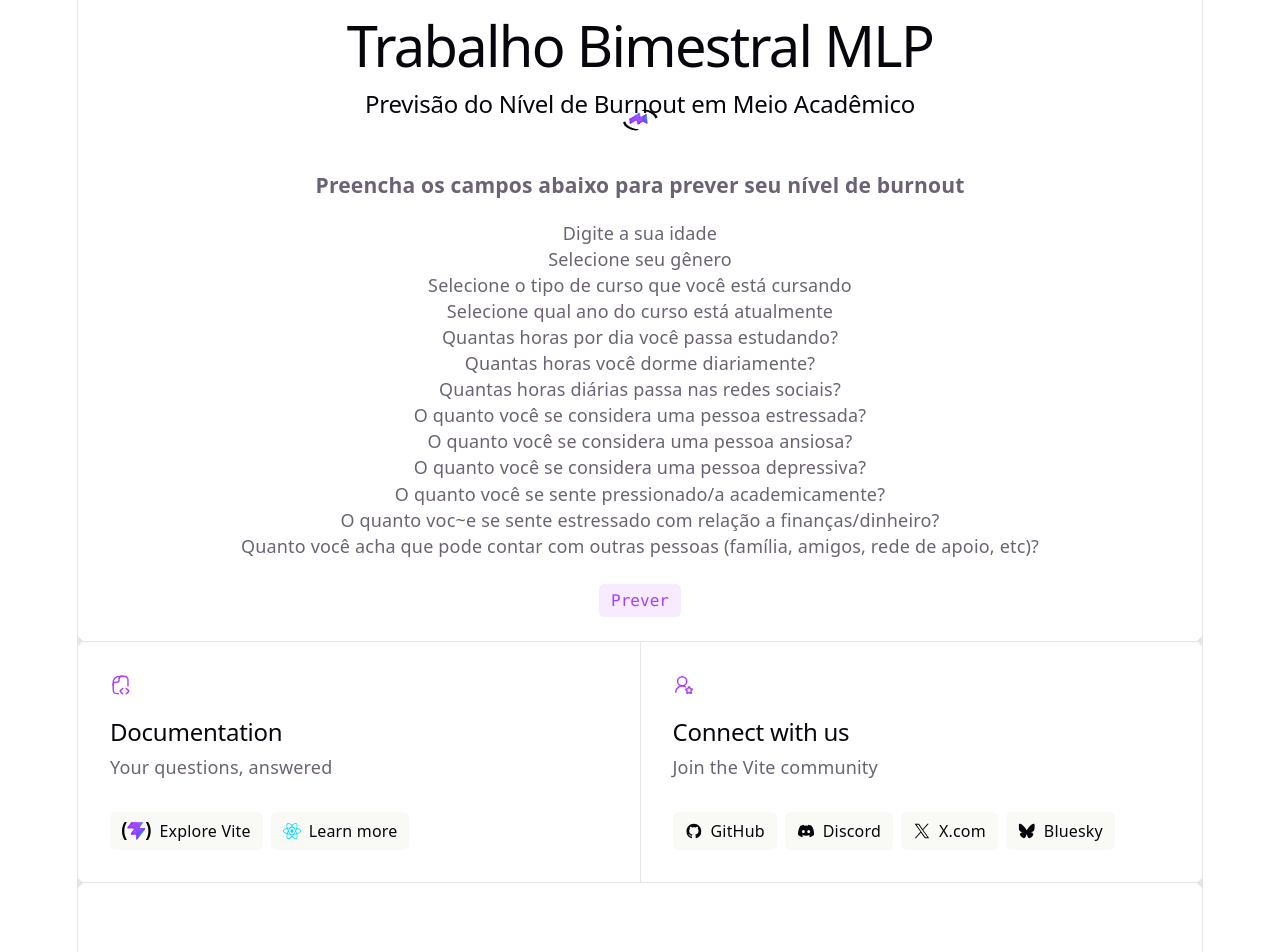
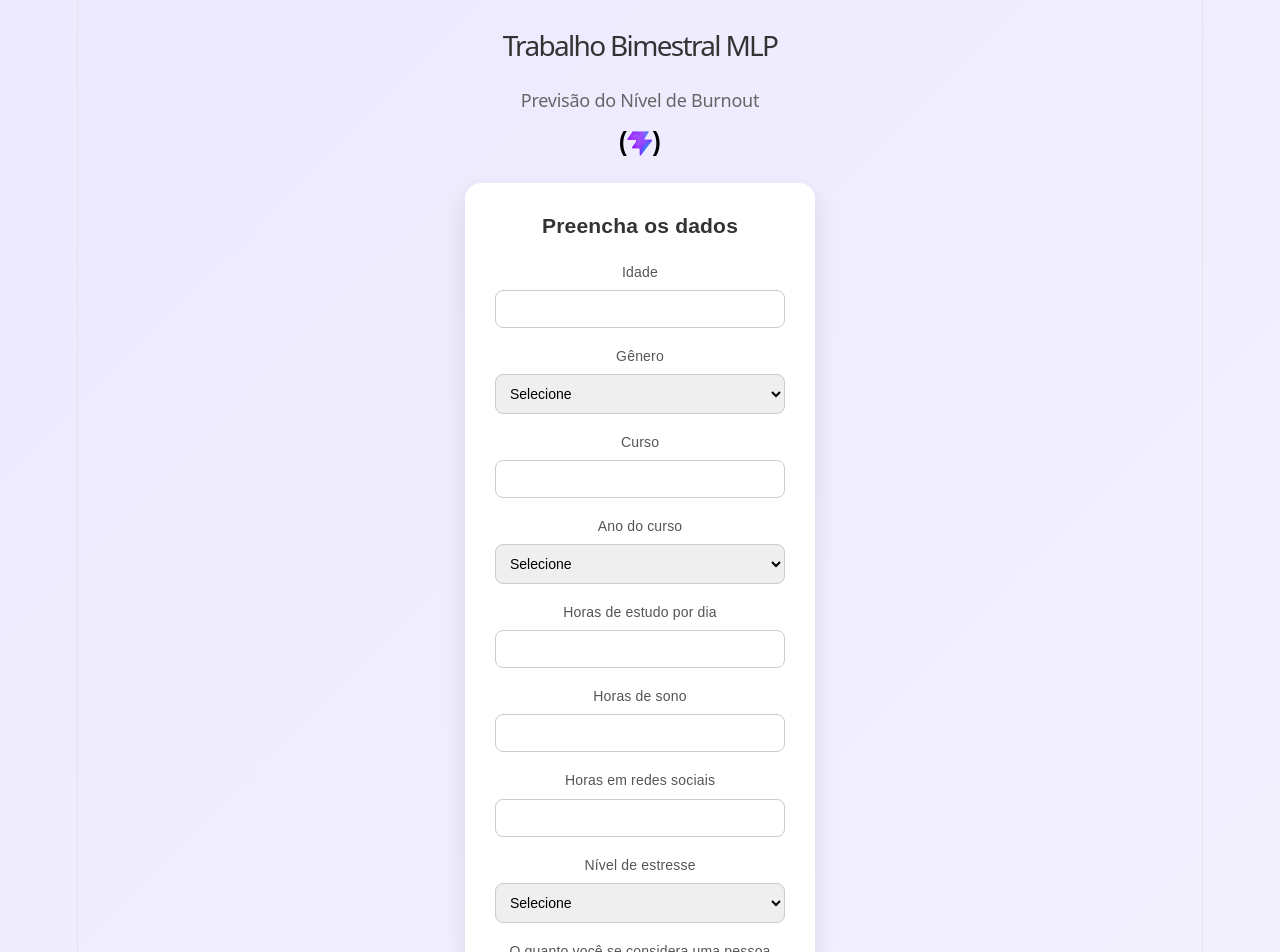
Before and after one commit to AriCampos18/MLP-De-Classificacao-De-Nivel-De-Burnout-Com-Interface, a React (Vite) app in the folder interface/: page / in a window 1280 px wide. Shown: the top 952 px of the page. Built offline with nearby package versions, Linux system fonts and the light colour scheme.

Commit message:
arrumando a interface

```diff
--- a/interface/src/App.css
+++ b/interface/src/App.css
@@ -1,184 +1,119 @@
-.counter {
-  font-size: 16px;
-  padding: 5px 10px;
-  border-radius: 5px;
-  color: var(--accent);
-  background: var(--accent-bg);
-  border: 2px solid transparent;
-  transition: border-color 0.3s;
-  margin-bottom: 24px;
-
-  &:hover {
-    border-color: var(--accent-border);
-  }
-  &:focus-visible {
-    outline: 2px solid var(--accent);
-    outline-offset: 2px;
-  }
+/* RESET BÁSICO */
+* {
+  margin: 0;
+  padding: 0;
+  box-sizing: border-box;
 }
 
-.hero {
-  position: relative;
-
-  .base,
-  .framework,
-  .vite {
-    inset-inline: 0;
-    margin: 0 auto;
-  }
-
-  .base {
-    width: 170px;
-    position: relative;
-    z-index: 0;
-  }
-
-  .framework,
-  .vite {
-    position: absolute;
-  }
-
-  .framework {
-    z-index: 1;
-    top: 34px;
-    height: 28px;
-    transform: perspective(2000px) rotateZ(300deg) rotateX(44deg) rotateY(39deg)
-      scale(1.4);
-  }
-
-  .vite {
-    z-index: 0;
-    top: 107px;
-    height: 26px;
-    width: auto;
-    transform: perspective(2000px) rotateZ(300deg) rotateX(40deg) rotateY(39deg)
-      scale(0.8);
-  }
+/* FUNDO DA PÁGINA */
+body {
+  font-family: Arial, sans-serif;
+  background: linear-gradient(135deg, #ede9fe, #f5f3ff);
 }
 
+/* CENTRALIZA TUDO */
 #center {
   display: flex;
   flex-direction: column;
-  gap: 25px;
-  place-content: center;
-  place-items: center;
-  flex-grow: 1;
+  align-items: center;
+  justify-content: center;
+  min-height: 100vh;
+  gap: 20px;
+}
 
-  @media (max-width: 1024px) {
-    padding: 32px 20px 24px;
-    gap: 18px;
+/* HERO (TÍTULO) */
+.hero {
+  text-align: center;
+}
+
+.hero h1 {
+  font-size: 28px;
+  color: #333;
+}
+
+.hero h2 {
+  font-size: 18px;
+  color: #666;
+  margin-bottom: 10px;
+}
+
+.hero .vite {
+  width: 40px;
+  margin-top: 10px;
+}
+
+/* CARD DO FORMULÁRIO */
+.form-container {
+  background: #ffffff;
+  padding: 30px;
+  border-radius: 16px;
+  width: 350px;
+  box-shadow: 0 10px 25px rgba(0, 0, 0, 0.1);
+}
+
+/* TÍTULO DO FORM */
+.form-container h3 {
+  text-align: center;
+  margin-bottom: 20px;
+  color: #333;
+}
+
+/* GRUPOS DE INPUT */
+.form-group {
+  display: flex;
+  flex-direction: column;
+  margin-bottom: 15px;
+}
+
+/* LABEL */
+.form-group label {
+  font-size: 14px;
+  margin-bottom: 5px;
+  color: #555;
+}
+
+/* INPUTS E SELECT */
+input,
+select {
+  padding: 10px;
+  border-radius: 8px;
+  border: 1px solid #ccc;
+  font-size: 14px;
+  transition: 0.2s;
+}
+
+/* FOCO BONITO */
+input:focus,
+select:focus {
+  border-color: #7c3aed;
+  outline: none;
+  box-shadow: 0 0 0 2px rgba(124, 58, 237, 0.2);
+}
+
+/* BOTÃO PRINCIPAL */
+.btn-primary {
+  width: 100%;
+  padding: 12px;
+  margin-top: 10px;
+  border: none;
+  border-radius: 10px;
+  background: #7c3aed;
+  color: white;
+  font-size: 16px;
+  cursor: pointer;
+  transition: 0.3s;
+}
+
+/* HOVER DO BOTÃO */
+.btn-primary:hover {
+  background: #6d28d9;
+  transform: scale(1.03);
+}
+
+/* RESPONSIVIDADE */
+@media (max-width: 400px) {
+  .form-container {
+    width: 90%;
+    padding: 20px;
   }
 }
-
-#next-steps {
-  display: flex;
-  border-top: 1px solid var(--border);
-  text-align: left;
-
-  & > div {
-    flex: 1 1 0;
-    padding: 32px;
-    @media (max-width: 1024px) {
-      padding: 24px 20px;
-    }
-  }
-
-  .icon {
-    margin-bottom: 16px;
-    width: 22px;
-    height: 22px;
-  }
-
-  @media (max-width: 1024px) {
-    flex-direction: column;
-    text-align: center;
-  }
-}
-
-#docs {
-  border-right: 1px solid var(--border);
-
-  @media (max-width: 1024px) {
-    border-right: none;
-    border-bottom: 1px solid var(--border);
-  }
-}
-
-#next-steps ul {
-  list-style: none;
-  padding: 0;
-  display: flex;
-  gap: 8px;
-  margin: 32px 0 0;
-
-  .logo {
-    height: 18px;
-  }
-
-  a {
-    color: var(--text-h);
-    font-size: 16px;
-    border-radius: 6px;
-    background: var(--social-bg);
-    display: flex;
-    padding: 6px 12px;
-    align-items: center;
-    gap: 8px;
-    text-decoration: none;
-    transition: box-shadow 0.3s;
-
-    &:hover {
-      box-shadow: var(--shadow);
-    }
-    .button-icon {
-      height: 18px;
-      width: 18px;
-    }
-  }
-
-  @media (max-width: 1024px) {
-    margin-top: 20px;
-    flex-wrap: wrap;
-    justify-content: center;
-
-    li {
-      flex: 1 1 calc(50% - 8px);
-    }
-
-    a {
-      width: 100%;
-      justify-content: center;
-      box-sizing: border-box;
-    }
-  }
-}
-
-#spacer {
-  height: 88px;
-  border-top: 1px solid var(--border);
-  @media (max-width: 1024px) {
-    height: 48px;
-  }
-}
-
-.ticks {
-  position: relative;
-  width: 100%;
-
-  &::before,
-  &::after {
-    content: '';
-    position: absolute;
-    top: -4.5px;
-    border: 5px solid transparent;
-  }
-
-  &::before {
-    left: 0;
-    border-left-color: var(--border);
-  }
-  &::after {
-    right: 0;
-    border-right-color: var(--border);
-  }
-}
--- a/interface/src/App.jsx
+++ b/interface/src/App.jsx
@@ -1,158 +1,165 @@
 import { useState } from 'react'
-import reactLogo from './assets/react.svg'
 import viteLogo from './assets/vite.svg'
-import heroImg from './assets/hero.png'
 import './App.css'
 
 function App() {
+  const [idade, setIdade] = useState("")
+  const [genero, setGenero] = useState("")
+  const [curso, setCurso] = useState("")
+  const [anoCurso, setAnoCurso] = useState("")
+  const [horasEstud, setHorasEstud] = useState("")
+  const [horasDorme, setHorasDorme] = useState("")
+  const [horasRedes, setHorasRedes] = useState("")
+  const [estressada, setEstressada] = useState("")
+  const [ansiedade, setAnsiedade] = useState("")
+  const [depressao, setDepressao] = useState("")
+  const [pressaoAcademica, setPressaoAcademica] = useState("")
+  const [estresseFinanceiro, setEstresseFinanceiro] = useState("")
+  const [suporteSocial, setSuporteSocial] = useState("")
+
+  function handleSubmit() {
+
+    if (!idade || !genero || !curso || !anoCurso || !horasEstud || !horasDorme || !horasRedes || !estressada ||
+      !ansiedade || !ansiedade || !depressao || !pressaoAcademica || !estresseFinanceiro || !suporteSocial)
+      return console.log("ERRO: Preeencha todos os campos corretamente!!!!");
+
+
+    if (idade < 0 || idade > 200)
+      return console.log("ERRO: Idade Invalida!!!!");
+
+    if (ansiedade < 0 || ansiedade > 10)
+      return console.log("ERRO: Nivel de Ansiedade Invalida!!!! Procure um Terapeuta!!!!");
+
+    if (depressao < 0 || depressao > 10)
+      return console.log("ERRO: Nivel de Depressão Invalida!!!! Procure um Terapeuta!!!!");
+
+    if (pressaoAcademica < 0 || pressaoAcademica > 10)
+      return console.log("ERRO: Nivel de Pressão Acadêmica Invalida!!!! Procure um Terapeuta!!!!");
+
+    if (estresseFinanceiro < 0 || estresseFinanceiro > 10)
+      return console.log("ERRO: Nivel de Estresse Financeiro Invalido!!!! Procure um Terapeuta!!!!");
+
+    if (suporteSocial < 0 || suporteSocial > 10)
+      return console.log("ERRO: Nivel de Suporte Social Invalido!!!! Procure um Terapeuta!!!!");
+
+    const dados = {
+      age: idade,
+      gender: genero,
+      course: curso,
+      year: anoCurso,
+      daily_study_hours: horasEstud,
+      daily_sleep_hours: horasDorme,
+      screen_time_hours: horasRedes,
+      stress_level: estressada,
+      anxiety_score: ansiedade,
+      depression_score: depressao,
+      academic_pressure_score: pressaoAcademica,
+      financial_stress_score: estresseFinanceiro,
+      social_support_score: suporteSocial
+    }
+
+    console.log("Dados enviados:", dados)
+  }
 
   return (
-    <>
     <section id="center">
+      {/* HERO */}
       <div className="hero">
         <h1>Trabalho Bimestral MLP</h1>
-          <h2>Previsão do Nível de Burnout em Meio Acadêmico</h2>
+        <h2>Previsão do Nível de Burnout</h2>
         <img src={viteLogo} className="vite" alt="Vite logo" />
       </div>
-        <div>
-          <h3>Preencha os campos abaixo para prever seu nível de burnout</h3>
-          <p>
-            Digite a sua idade
-          </p>
-           <p>
-            Selecione seu gênero
-          </p>
-          <p>
-            Selecione o tipo de curso que você está cursando
-          </p>
-          <p>
-            Selecione qual ano do curso está atualmente
-          </p>
-          <p>
-            Quantas horas por dia você passa estudando?
-          </p>
-          <p>
-            Quantas horas você dorme diariamente?
-          </p>
-          <p>
-            Quantas horas diárias passa nas redes sociais?
-          </p>
-          <p>
-            O quanto você se considera uma pessoa estressada?
-          </p>
-          <p>
-            O quanto você se considera uma pessoa ansiosa?
-          </p>
-          <p>
-            O quanto você se considera uma pessoa depressiva?
-          </p>
-          <p>
-            O quanto você se sente pressionado/a academicamente?
-          </p>
-          <p>
-            O quanto voc~e se sente estressado com relação a finanças/dinheiro?
-          </p>
-          <p>
-            Quanto você acha que pode contar com outras pessoas (família, amigos, rede de apoio, etc)?
-          </p>
-          <p>
 
-          </p>
+      {/* FORMULÁRIO */}
+      <div className="form-container">
+        <h3>Preencha os dados</h3>
+
+        <div className="form-group">
+          <label>Idade</label>
+          <input value={idade} onChange={(e) => setIdade(e.target.value)} />
         </div>
-        <button
-          className="counter"
-          onClick={() => setCount((count) => count + 1)}
-        >
+
+        <div className="form-group">
+          <label>Gênero</label>
+          <select value={genero} onChange={(e) => setGenero(e.target.value)}>
+            <option value="">Selecione</option>
+            <option value="Female">Feminino</option>
+            <option value="Male">Masculino</option>
+            <option value="Other">Outro</option>
+          </select>
+        </div>
+
+        <div className="form-group">
+          <label>Curso</label>
+          <input value={curso} onChange={(e) => setCurso(e.target.value)} />
+        </div>
+
+        <div className="form-group">
+          <label>Ano do curso</label>
+          <select value={anoCurso} onChange={(e) => setAnoCurso(e.target.value)}>
+            <option value="">Selecione</option>
+            <option value="1st">1º Ano</option>
+            <option value="2nd">2º Ano</option>
+            <option value="3rd">3º Ano</option>
+            <option value="4th">4º Ano</option>
+          </select>
+        </div>
+
+        <div className="form-group">
+          <label>Horas de estudo por dia</label>
+          <input value={horasEstud} onChange={(e) => setHorasEstud(e.target.value)} />
+        </div>
+
+        <div className="form-group">
+          <label>Horas de sono</label>
+          <input value={horasDorme} onChange={(e) => setHorasDorme(e.target.value)} />
+        </div>
+
+        <div className="form-group">
+          <label>Horas em redes sociais</label>
+          <input value={horasRedes} onChange={(e) => setHorasRedes(e.target.value)} />
+        </div>
+
+        <div className="form-group">
+          <label>Nível de estresse</label>
+          <select value={estressada} onChange={(e) => setEstressada(e.target.value)}>
+            <option value="">Selecione</option>
+            <option value="Low">Baixo</option>
+            <option value="Medium">Médio</option>
+            <option value="High">Alto</option>
+          </select>
+        </div>
+
+        <div className="form-group">
+          <label>O quanto você se considera uma pessoa ansiedade? (0-10)</label>
+          <input value={ansiedade} onChange={(e) => setAnsiedade(e.target.value)} />
+        </div>
+
+        <div className="form-group">
+          <label>O quanto você se considera uma pessoa depressao? (0-10)</label>
+          <input value={depressao} onChange={(e) => setDepressao(e.target.value)} />
+        </div>
+
+        <div className="form-group">
+          <label>O quanto você se sente pressionado/a academicamente? (0-10)</label>
+          <input value={pressaoAcademica} onChange={(e) => setPressaoAcademica(e.target.value)} />
+        </div>
+
+        <div className="form-group">
+          <label>O quanto você se sente estressado com relação a finanças/dinheiro? (0-10)</label>
+          <input value={estresseFinanceiro} onChange={(e) => setEstresseFinanceiro(e.target.value)} />
+        </div>
+
+        <div className="form-group">
+          <label>Quanto você acha que pode contar com outras pessoas (família, amigos, rede de apoio, etc)? (0-10)</label>
+          <input value={suporteSocial} onChange={(e) => setSuporteSocial(e.target.value)} />
+        </div>
+
+        <button className="btn-primary" onClick={handleSubmit}>
           Prever
         </button>
-      </section>
-
-      <div className="ticks"></div>
-
-      <section id="next-steps">
-        <div id="docs">
-          <svg className="icon" role="presentation" aria-hidden="true">
-            <use href="/icons.svg#documentation-icon"></use>
-          </svg>
-          <h2>Documentation</h2>
-          <p>Your questions, answered</p>
-          <ul>
-            <li>
-              <a href="https://vite.dev/" target="_blank">
-                <img className="logo" src={viteLogo} alt="" />
-                Explore Vite
-              </a>
-            </li>
-            <li>
-              <a href="https://react.dev/" target="_blank">
-                <img className="button-icon" src={reactLogo} alt="" />
-                Learn more
-              </a>
-            </li>
-          </ul>
-        </div>
-        <div id="social">
-          <svg className="icon" role="presentation" aria-hidden="true">
-            <use href="/icons.svg#social-icon"></use>
-          </svg>
-          <h2>Connect with us</h2>
-          <p>Join the Vite community</p>
-          <ul>
-            <li>
-              <a href="https://github.com/vitejs/vite" target="_blank">
-                <svg
-                  className="button-icon"
-                  role="presentation"
-                  aria-hidden="true"
-                >
-                  <use href="/icons.svg#github-icon"></use>
-                </svg>
-                GitHub
-              </a>
-            </li>
-            <li>
-              <a href="https://chat.vite.dev/" target="_blank">
-                <svg
-                  className="button-icon"
-                  role="presentation"
-                  aria-hidden="true"
-                >
-                  <use href="/icons.svg#discord-icon"></use>
-                </svg>
-                Discord
-              </a>
-            </li>
-            <li>
-              <a href="https://x.com/vite_js" target="_blank">
-                <svg
-                  className="button-icon"
-                  role="presentation"
-                  aria-hidden="true"
-                >
-                  <use href="/icons.svg#x-icon"></use>
-                </svg>
-                X.com
-              </a>
-            </li>
-            <li>
-              <a href="https://bsky.app/profile/vite.dev" target="_blank">
-                <svg
-                  className="button-icon"
-                  role="presentation"
-                  aria-hidden="true"
-                >
-                  <use href="/icons.svg#bluesky-icon"></use>
-                </svg>
-                Bluesky
-              </a>
-            </li>
-          </ul>
       </div>
     </section>
-
-      <div className="ticks"></div>
-      <section id="spacer"></section>
-    </>
   )
 }
 
```
Lines whose indentation alone changed are shown as unchanged.
